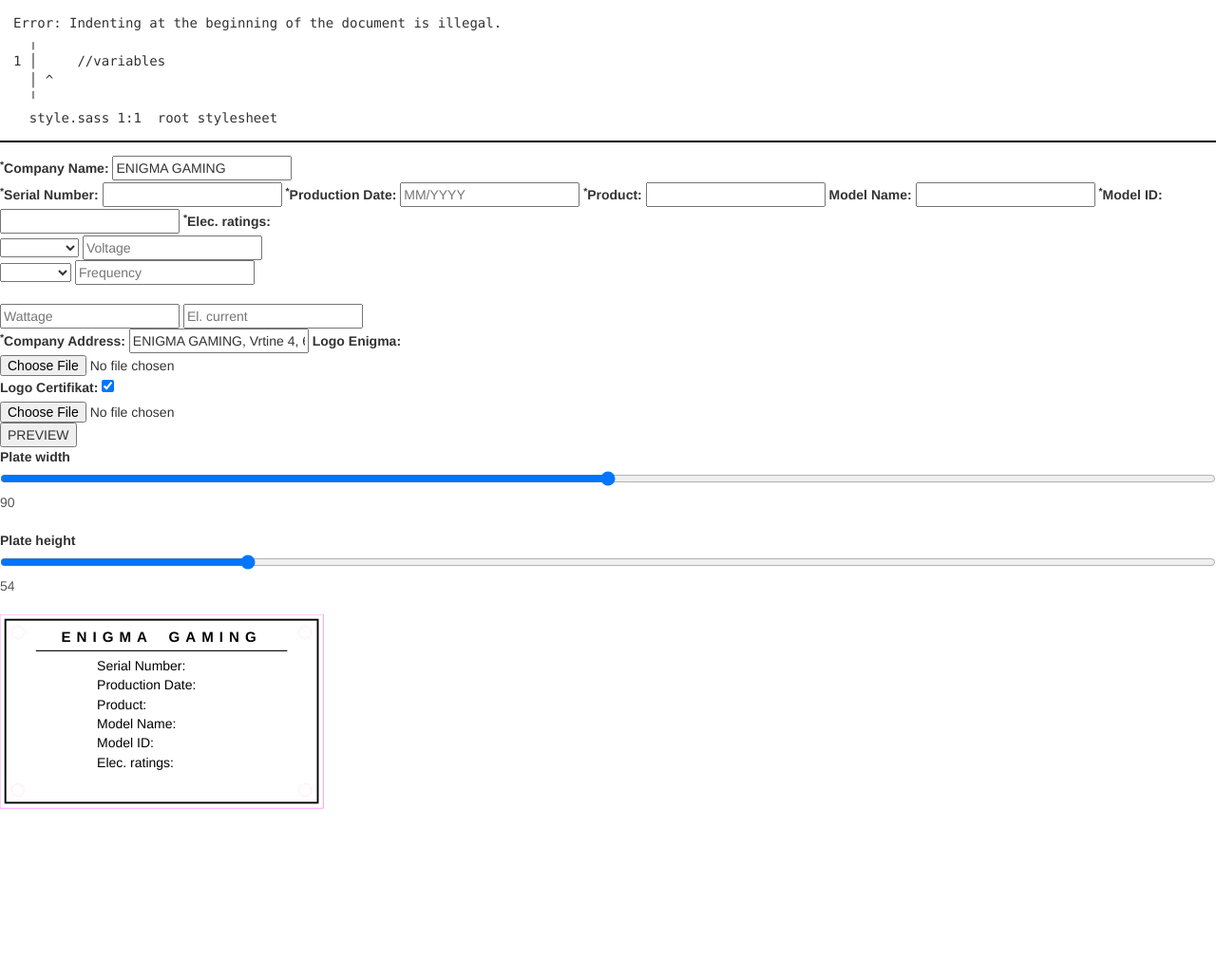
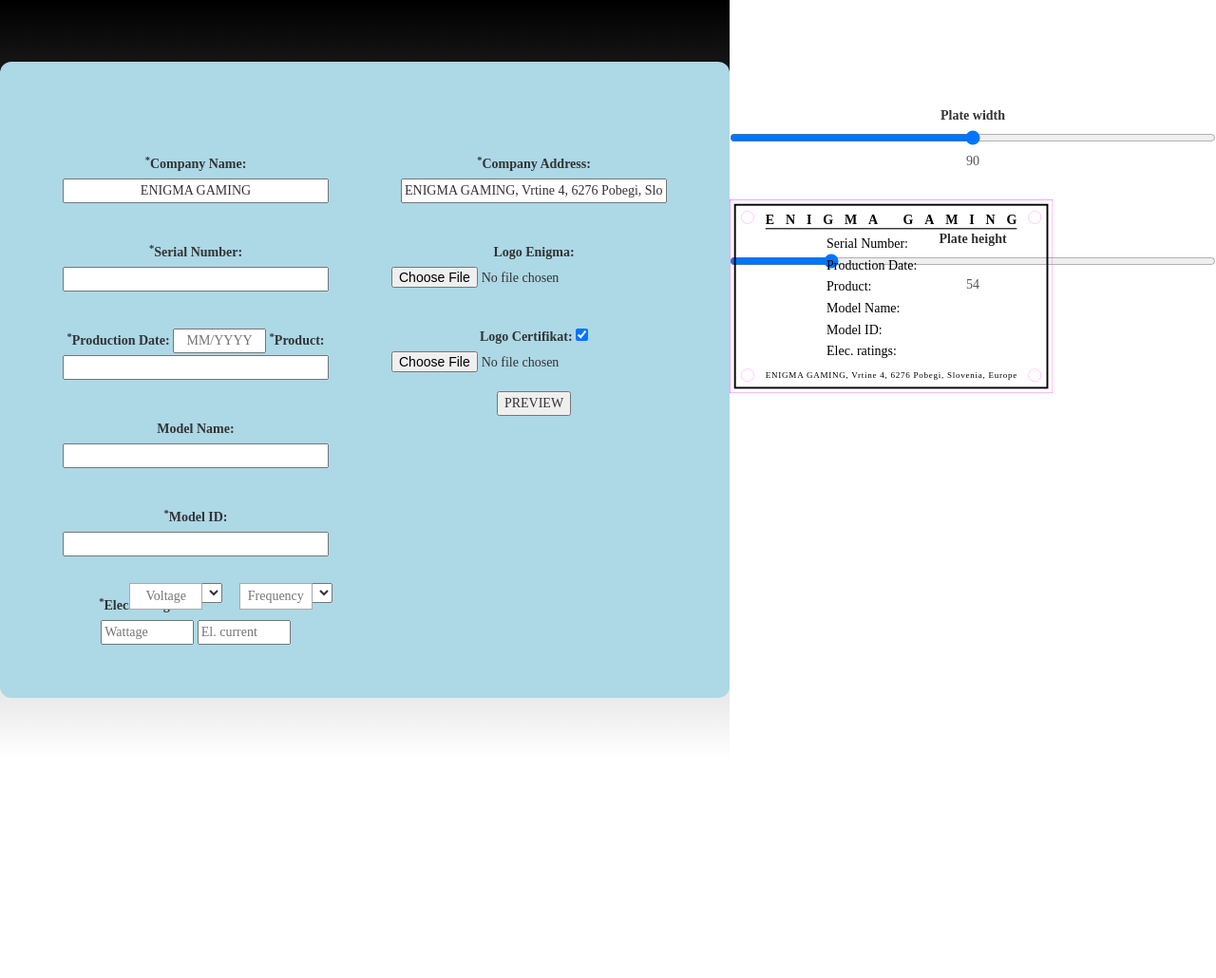
Before and after one commit to dilan23Jill/enigmaPlateGenerator, a PHP site: page / in a window 1280 px wide. Shown: the whole page at 95% size. After the commit the page ends 761 px from the top, so only its background shows below. Run offline with PHP 8.4, Linux system fonts and the light colour scheme; some libraries are stand-ins or nearby versions.

Commit message:
cleaner code

```diff
--- a/index.html
+++ b/index.html
@@ -14,7 +14,8 @@
 
   <script src="https://ajax.googleapis.com/ajax/libs/jquery/1.10.2/jquery.min.js"></script>
   <script src="https://netdna.bootstrapcdn.com/bootstrap/2.3.2/js/bootstrap.min.js"></script>
-  <script src="https://cdnjs.cloudflare.com/ajax/libs/bootstrap-datepicker/1.2.0/js/bootstrap-datepicker.min.js"></script>
+  <script
+    src="https://cdnjs.cloudflare.com/ajax/libs/bootstrap-datepicker/1.2.0/js/bootstrap-datepicker.min.js"></script>
 
 
   <title>Enigma serial plate generator</title>
@@ -50,8 +51,8 @@
             <option value="12V">12V</option>
             <option value="24V">24V</option>
             <option value="120V">120V</option>
-            <option value="120V">230V</option>
-            <option value="120V">120-230V</option>
+            <option value="230V">230V</option>
+            <option value="120V-230V">120-230V</option>
           </select>
           <input name="displayValueOne" placeholder="Voltage" class="displayValue" id="displayValueOne"
             onfocus="this.select()" type="text">
@@ -88,7 +89,7 @@
         <input type="checkbox" id="logo_certifikat" checked />
         <input type="file" id="logo_certifikat_input" accept="image/svg">
 
-        <button type="button" id="preview">PREVIEW</button>
+        <button type="button" id="previewBtn">PREVIEW</button>
 
       </div>
 
@@ -119,30 +120,29 @@
     </div>
     <a id="a">
 
-    <svg id="prv_plate" width="200mm" height="100mm" xmlns="http://www.w3.org/2000/svg">
-      <rect id="svg_plateBorder" x="0" y="0" width="90mm" height="54mm" fill="none" stroke="magenta"
-        stroke-width="0.1mm" />
-      <rect id="svg_plateInnerLine" x="1.5mm" y="1.5mm" width="87mm" height="51mm" fill="none" stroke="black"
-        stroke-width="0.5mm" />
-      <rect id="svg_underline" x="10mm" y="10mm" width="70mm" height="0.3mm" fill="black" />
-      <circle id="svg_hole_tl" cx="5mm" cy="5mm" r="1.75mm" stroke="magenta" stroke-width="0.1" fill="none" />
-      <circle id="svg_hole_tr" cx="85mm" cy="5mm" r="1.75mm" stroke="magenta" stroke-width="0.1" fill="none" />
-      <circle id="svg_hole_bl" cx="5mm" cy="49mm" r="1.75mm" stroke="magenta" stroke-width="0.1" fill="none" />
-      <circle id="svg_hole_br" cx="85mm" cy="49mm" r="1.75mm" stroke="magenta" stroke-width="0.1" fill="none" />
-      <text id="svg_CompanyName" x="45mm" y="6.5mm" font-size="4mm" letter-spacing="6" word-spacing="7"
-        dominant-baseline="middle" font-weight="bold" text-anchor="middle">ENIGMA GAMING</text>
-      <text id="svg_serialNumber" x="36mm" y="17mm" dominant-baseline="middle">Serial Number:</text>
-      <text id="svg_productionDate" x="36mm" y="23mm" dominant-baseline="middle">Production Date:</text>
-      <text id="svg_product" x="36mm" y="29mm" dominant-baseline="middle">Product:</text>
-      <text id="svg_modelName" x="36mm" y="35mm" dominant-baseline="middle">Model Name:</text>
-      <text id="svg_modelID" x="36mm" y="41mm" dominant-baseline="middle">Model ID:</text>
-      <text id="svg_elecRatings" x="36mm" y="47mm" dominant-baseline="middle">Elec. ratings:</text>
-    </svg>
-</a>
+      <svg id="prv_plate" xmlns="http://www.w3.org/2000/svg">
+        <rect id="svg_plateBorder" x="0" y="0" fill="none" stroke="magenta" stroke-width="0.2mm" />
+        <rect id="svg_plateInnerLine" x="1.5mm" y="1.5mm" fill="none" stroke="black" stroke-width="0.5mm" />
+        <rect id="svg_underline" x="10mm" y="10mm" width="70mm" height="0.3mm" fill="black" />
+        <circle id="svg_hole_tl" cx="5mm" cy="5mm" r="1.75mm" stroke="magenta" stroke-width="0.2" fill="none" />
+        <circle id="svg_hole_tr" cx="85mm" cy="5mm" r="1.75mm" stroke="magenta" stroke-width="0.2" fill="none" />
+        <circle id="svg_hole_bl" cx="5mm" cy="49mm" r="1.75mm" stroke="magenta" stroke-width="0.2" fill="none" />
+        <circle id="svg_hole_br" cx="85mm" cy="49mm" r="1.75mm" stroke="magenta" stroke-width="0.2" fill="none" />
+        <image width="80" height="80" xlink:href=""  />
+        <text id="svg_CompanyName" font-weight="bold" text-anchor="middle">ENIGMA GAMING</text>
+        <text id="svg_serialNumber" class="data">Serial Number:</text>
+        <text id="svg_productionDate" class="data">Production Date:</text>
+        <text id="svg_product" class="data">Product:</text>
+        <text id="svg_modelName" class="data">Model Name:</text>
+        <text id="svg_modelID" class="data">Model ID:</text>
+        <text id="svg_elecRatings" class="data">Elec. ratings:</text>
+        <text id="svg_companyAddress" text-anchor="middle" font-size="2.4mm">ENIGMA GAMING, Vrtine 4, 6276 Pobegi, Slovenia, Europe</text>
+      </svg>
+    </a>
   </section>
-<script>
+  <script>
 
-</script>
+  </script>
 
   <script src="script/script.js"></script>
 </body>
--- a/style/style.css
+++ b/style/style.css
@@ -1,17 +1,240 @@
-/* Error: Indenting at the beginning of the document is illegal.
- *   ,
- * 1 |     //variables
- *   | ^
- *   '
- *   style.sass 1:1  root stylesheet */
+body, html {
+  height: 100vh;
+  width: 100vw;
+  margin: 0;
+  padding: 0;
+}
 
-body::before {
-  font-family: "Source Code Pro", "SF Mono", Monaco, Inconsolata, "Fira Mono",
-      "Droid Sans Mono", monospace, monospace;
-  white-space: pre;
+* {
+  box-sizing: border-box;
+  font-family: montserrat;
+}
+
+.window {
+  height: 100%;
   display: block;
-  padding: 1em;
-  margin-bottom: 1em;
-  border-bottom: 2px solid black;
-  content: "Error: Indenting at the beginning of the document is illegal.\a   \2577 \a 1 \2502      //variables\a   \2502  ^\a   \2575 \a   style.sass 1:1  root stylesheet";
+  float: left;
 }
+
+#input_window {
+  width: 60%;
+  background-image: linear-gradient(#000, #fff);
+  display: flex;
+  justify-content: center;
+  flex-flow: row wrap;
+}
+
+#preview_window {
+  width: 40%;
+  background: #fff;
+}
+
+#img_enigma_logo {
+  height: 15rem;
+  padding: 3em;
+}
+
+.break {
+  flex-basis: 100%;
+  height: 0;
+}
+
+#parameters {
+  width: max-content;
+  height: min-content;
+  padding: 2em;
+  background: lightblue;
+  border-radius: 12px;
+  /* box-shadow: 0 5px 0 5px  */
+}
+
+.plate_info {
+  height: 100%;
+  width: 50%;
+  text-align: center;
+  display: inline-block;
+  padding: 2em;
+}
+
+.plate_info:nth-of-type(2) {
+  float: right;
+}
+
+.companyInfo {
+  width: 20em;
+  text-align: center;
+}
+
+#productionDate {
+  width: 7em;
+}
+
+label {
+  margin-top: 3em;
+}
+
+.preview_plate {
+  width: 375px;
+  height: 275px;
+  background: #8a8a83;
+  position: relative;
+  left: 50%;
+  transform: translateX(-50%);
+  border-radius: 4mm;
+  display: flex;
+  justify-content: center;
+  align-items: center;
+}
+
+.hole {
+  width: 17.5px;
+  height: 17.5px;
+  border-radius: 50%;
+  background-color: #fff;
+  position: absolute;
+}
+
+.hole:nth-of-type(2) {
+  top: 15px;
+  right: 15px;
+}
+
+.hole:nth-of-type(3) {
+  bottom: 15px;
+  right: 15px;
+}
+
+.hole:nth-of-type(4) {
+  bottom: 15px;
+  left: 15px;
+}
+
+.hole:nth-of-type(5) {
+  top: 15px;
+  left: 15px;
+}
+
+#preview_plate_name {
+  position: absolute;
+  top: 15px;
+  letter-spacing: 6px;
+  font-size: 20px;
+}
+
+.underline_name {
+  height: 2px;
+  width: 310px;
+  background-color: black;
+  position: absolute;
+  top: 37.5px;
+}
+
+#preview_plate_address {
+  position: absolute;
+  font-size: 10px;
+  bottom: 3.75px;
+}
+
+.logo_space, .info_space {
+  display: inline-block;
+  height: 200px;
+}
+
+.logo_space {
+  width: 110px;
+}
+
+.info_space {
+  width: 200px;
+}
+
+.plate_border {
+  position: absolute;
+  width: 96%;
+  height: 96%;
+  border: 2px solid black;
+  border-radius: 3mm;
+}
+
+.preview_plate_info {
+  font-weight: 700;
+}
+
+.preview_plate_info:nth-of-type(1) {
+  margin-top: 20px;
+}
+
+#previewBtn {
+  margin-top: 20px;
+}
+
+#display_logo_enigma, #display_logo_certifikat {
+  height: 50%;
+  width: 80%;
+  background-position: center;
+  background-size: contain;
+  background-repeat: no-repeat;
+  visibility: hidden;
+}
+
+.drop_text_elec {
+  position: relative;
+  right: 4em;
+  display: inline-block;
+  height: 2em;
+  border: 0;
+  padding: 0;
+  margin: 0;
+}
+
+.drop_text_elec:nth-of-type(2) {
+  margin-left: 8em;
+}
+
+.ElecRatingsGroup {
+  position: absolute;
+  top: 0px;
+  left: 0px;
+  width: 7em;
+  height: 1.5em;
+  line-height: 20px;
+  margin: 0;
+  padding: 0;
+}
+
+.displayValue {
+  text-align: center;
+  position: absolute;
+  top: 0px;
+  left: 0px;
+  width: 5.5em;
+  height: 2em;
+  border: 1px solid #A9A9A9;
+}
+
+#displayValueThree {
+  width: 7em;
+  display: inline-block;
+}
+
+#displayValueFour {
+  width: 7em;
+  display: inline-block;
+}
+
+.windows_temp {
+  height: fit-content;
+  width: fit-content;
+  position: relative;
+  margin: auto;
+  padding-top: 10em;
+}
+
+.parameters_tab {
+  height: 10em;
+  width: 100%;
+  text-align: center;
+  margin-top: 5em;
+}
+
+/*# sourceMappingURL=style.css.map */
--- a/style/style.sass
+++ b/style/style.sass
@@ -1,5 +1,3 @@
-    //variables
-
 $hole-edge_offset: 15px
 $border-edge_offset: 96%
 $hole_size: 17.5px
@@ -142,7 +140,7 @@
 .preview_plate_info:nth-of-type(1)
     margin-top: 20px
 
-#preview
+#previewBtn
     margin-top: 20px
 
 #display_logo_enigma, #display_logo_certifikat
@@ -204,11 +202,3 @@
     width: 100%
     text-align: center
     margin-top: 5em
-
-#prv_plate
-    position: absolute
-    top: 35em
-    right: -30em
-    z-index: 10
-#a
-    position: absolute
```
Also changed, not shown: plate.html (+1 -6 lines), script/script.js (+129 -207 lines), 2 other files.
